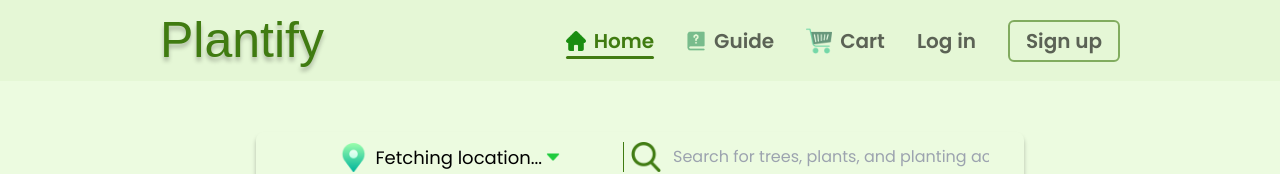
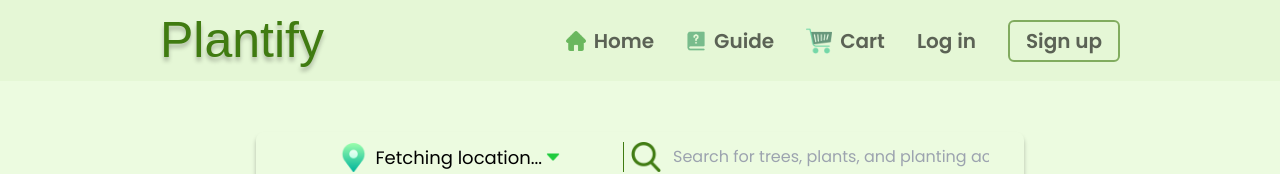
Before and after one commit to SarcasticSphinx/Plantify, a React (Vite) app: page / in a window 1280 px wide. Shown: the top 174 px of the page. Built offline with nearby package versions, Linux system fonts and the light colour scheme; no server answers; a web font is replaced by a local one.

Commit message:
Add files via upload

```diff
--- a/src/Components/Nav-Bar/nav.jsx
+++ b/src/Components/Nav-Bar/nav.jsx
@@ -1,5 +1,5 @@
 import { useState } from "react";
-import { NavLink } from "react-router-dom";
+import { Link, NavLink } from "react-router-dom";
 import "./navStyles.css";
 import UserGuide from "../../images/user-guide.png";
 import cart from "../../images/carts.png";
@@ -21,13 +21,13 @@
   return (
     <>
       <nav>
-        <a href="/">
+        <NavLink href="/">
           <div className="logo">Plantify</div>
-        </a>
+        </NavLink>
         <div className="nav-options">
           <ul>
             <li>
-              <NavLink to="/">
+              <NavLink to="/Plantify/">
                 <img src={home} alt="User Guide" />
                 Home
               </NavLink>
```
